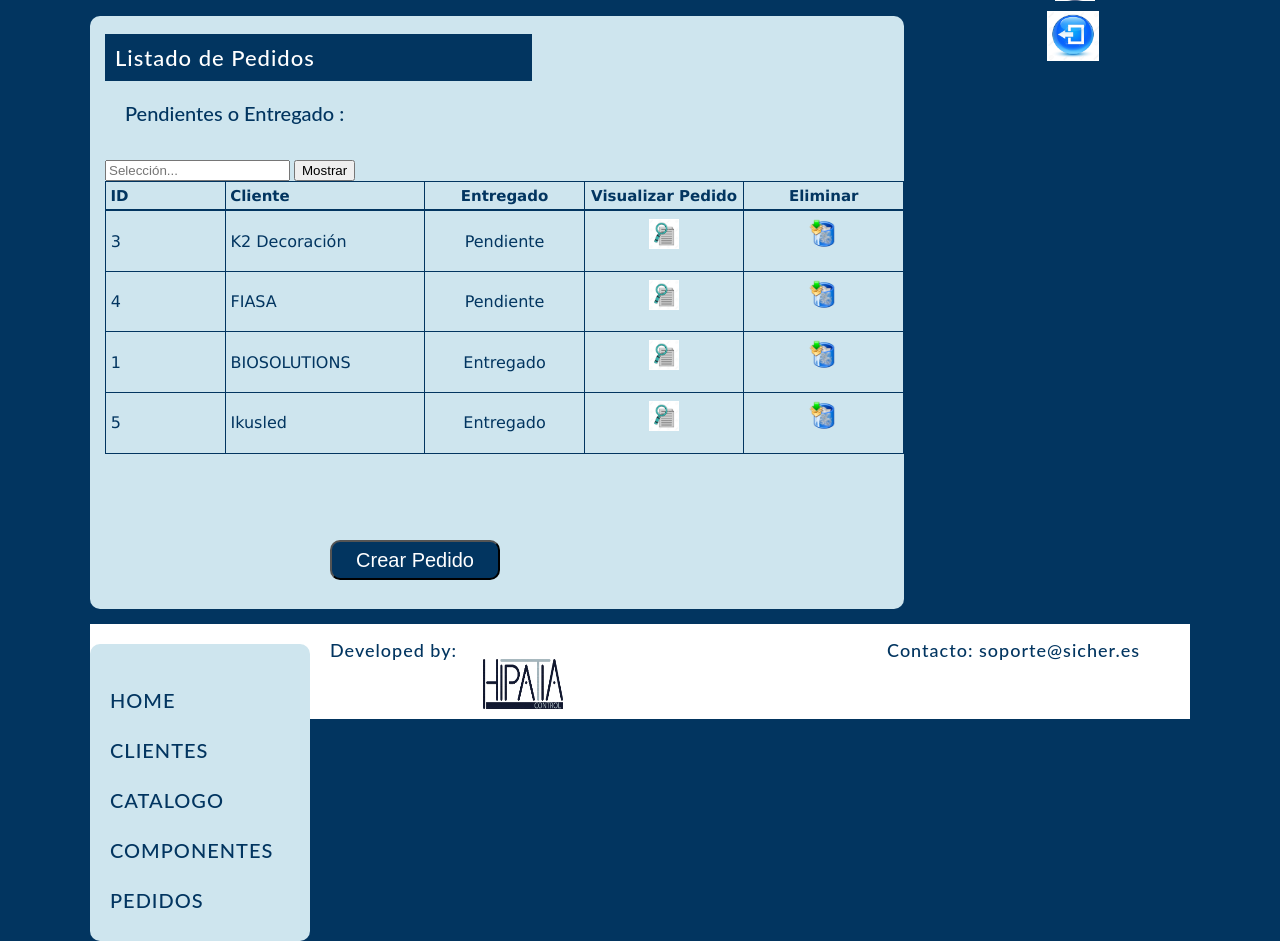
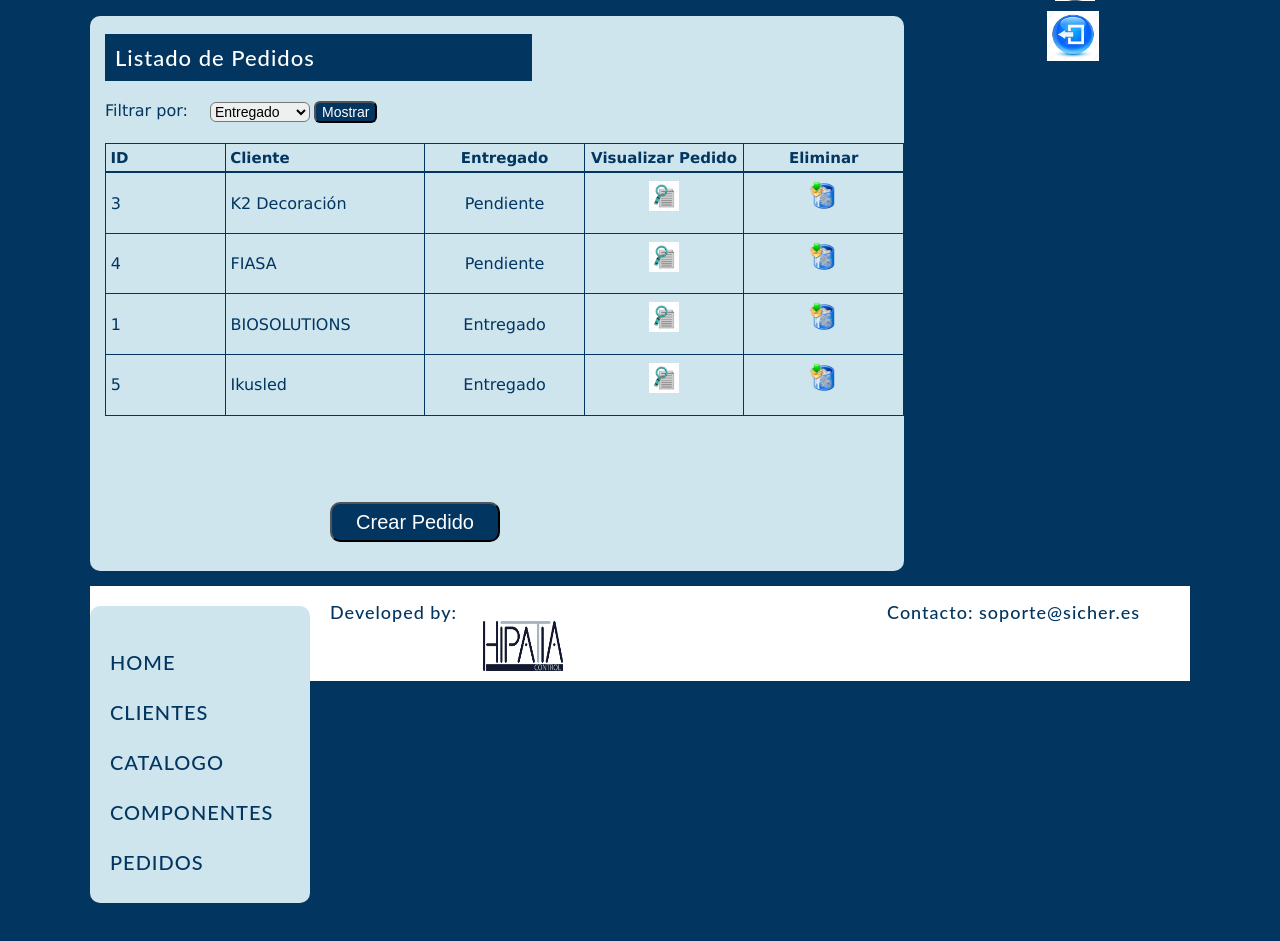
Before and after one commit to MaialenAguilar/TrabajoDjango, a Django app: page /appGestionPedidos/pedidos/ in a window 1280 px wide. Shown: the part 139-1080 px from the top of the page. After the commit the page ends 1042 px from the top, so only its background shows below. Run offline with Django 3.2, Linux system fonts and the light colour scheme; a user stored in the database is signed in; data comes from the database, SQL or seed files in the repository; both versions use the stored data as it was after the commit.

Commit message:
Nuevo estilo al buscador de Maialen

```diff
--- a/gestionPedidos/appGestionPedidos/static/CSS/web_styles.css
+++ b/gestionPedidos/appGestionPedidos/static/CSS/web_styles.css
@@ -422,6 +422,32 @@ tbody, table {
     font-weight: Bold;
     width: 200px;
 }
+/*Vamos a dar estilo al buscador de la vista de pedidos*/
+.buscador {
+    margin-bottom: 20px;
+    margin-top: 20px;
+}
+/* Label anterior al select*/
+#etiqueta-buscador {
+    color: #023560;
+	font-family: Verdana;
+	font-size: 16px;
+    width: 100px;
+
+}
+/*Estilo al Select*/
+#imostrar {
+    margin-left: 5px;
+    margin-top: 0px;
+    width: 100px;
+}
+/*Estilo al boton*/
+#boton-buscador {
+    background-color: #023560;
+	border-radius: 6px;
+	color: white;
+	font-size: 14px;
+}
 
 
 
--- a/gestionPedidos/appGestionPedidos/templates/pedidos.html
+++ b/gestionPedidos/appGestionPedidos/templates/pedidos.html
@@ -9,10 +9,15 @@
 <h2 class = "titulos">Listado de Pedidos</h2>
 
 <div class = "tabla">
-	<p>Pendientes o Entregado :</p>
-	<input type="text" placeholder="Selección..." id="imostrar">
-	<button onclick="mostrar()">Mostrar</button>
-
+	<!--Creamos un buscador en la parte superior del bloque principal-->
+	<div class = "buscador">
+		<label id = "etiqueta-buscador">Filtrar por:</label>
+		<select name="text" placeholder="Selección..." id="imostrar" class="form-control">
+			<option>Entregado</option>
+			<option>Pendiente</option>
+		</select>
+		<button id = "boton-buscador" onclick="mostrar()">Mostrar</button>
+	</div>
 	<!--Tabla para mostrar el listado de pedidos-->
 	<table>
 		<!--Títulos de la tabla-->
```
Also changed, not shown: gestionPedidos/db.sqlite3.
